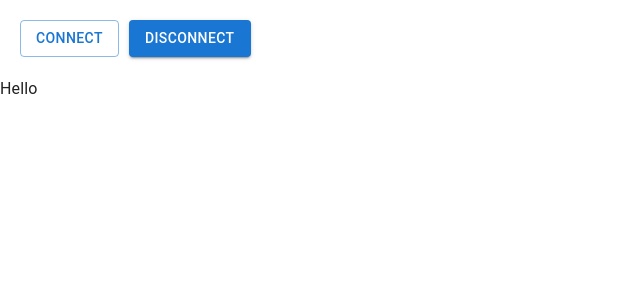
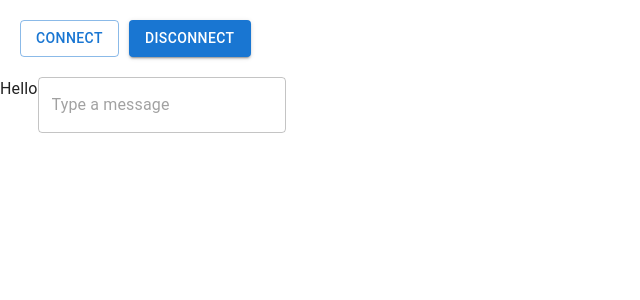
Before and after one commit to chaenamul/20242R0136COSE45700, a React (Create React App) app in the folder fe/: page /playground in a window 1280 px wide. Shown: the top 300 px of the page, without its empty margins (0-640 px from the left). Built offline with nearby package versions, Linux system fonts and the light colour scheme.

Commit message:
added chatting base

```diff
--- a/fe/src/pages/Playground.js
+++ b/fe/src/pages/Playground.js
@@ -1,10 +1,31 @@
-import React from "react";
-import { Box } from "@mui/material"
+import React, { useState } from "react";
+import { Event, socket } from "socket/socket";
+import { Box, TextField } from "@mui/material";
+
 
 function Playground() {
+  const [text, setText] = useState('');
+
+  function sendMessage(text) {
+    socket.emit(Event.SENDMESSAGE, text);
+    setText('');
+  }
+
+  const handleKeyDown = (event) => {
+    if (event.key === 'Enter' && text.trim()) {
+      sendMessage(text);
+    }
+  };
+
   return (
     <Box>
       Hello
+      <TextField
+        value={text}
+        onChange={(e) => setText(e.target.value)}
+        onKeyDown={handleKeyDown}
+        placeholder="Type a message"
+      />
     </Box>
   );
 }
--- a/fe/src/socket/socket.js
+++ b/fe/src/socket/socket.js
@@ -1,9 +1,12 @@
 import { io } from 'socket.io-client';
 
-// "undefined" means the URL will be computed from the `window.location` object
 // const URL = process.env.NODE_ENV === 'production' ? undefined : 'http://localhost:4000';
 const URL = 'http://localhost:3001';
 
 export const socket = io(URL, {
   autoConnect: false
 });
+
+export const Event = Object.freeze({
+  SENDMESSAGE: "sendMessage"
+});
```
Also changed, not shown: 2 other files (tests, documents, lock files or other folders).
